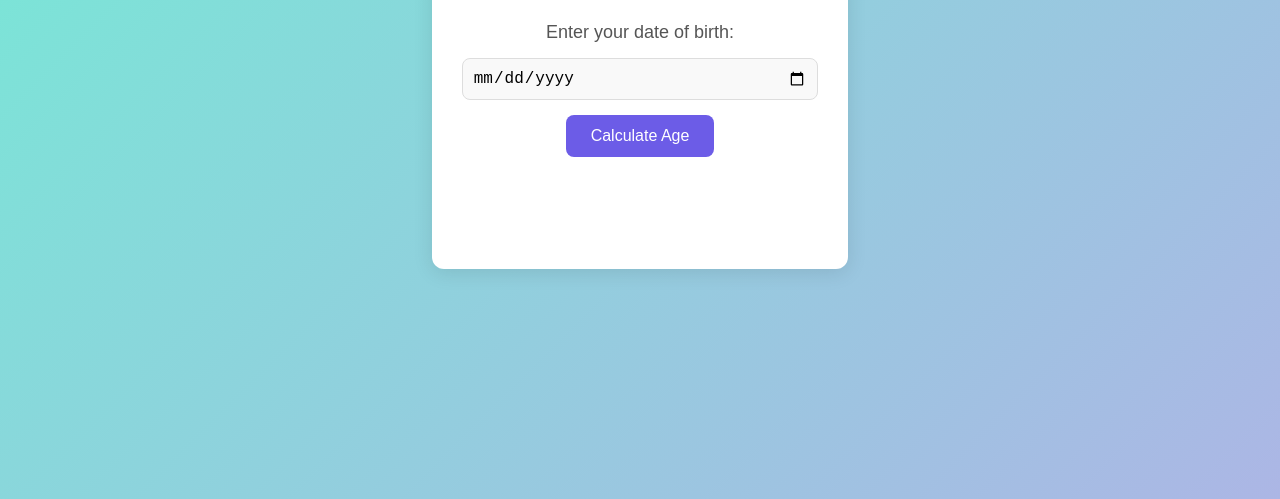
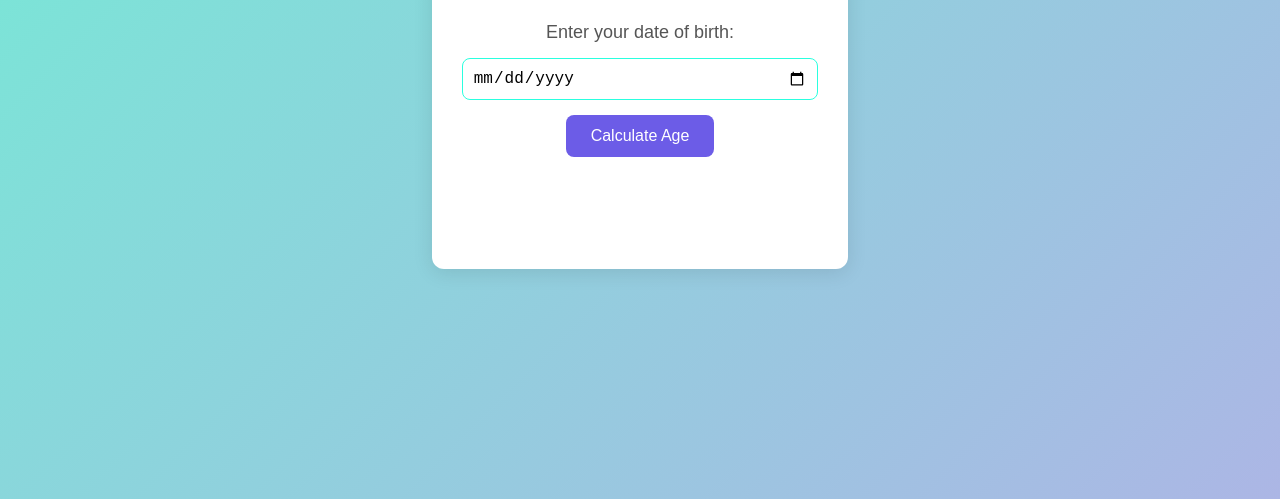
Before and after one commit to DHANASEKARAN2004/Age-calculator, a plain HTML site: page index.html in a window 1280 px wide. Shown: the part 301-800 px from the top of the page. Drawn offline with Linux system fonts and the light colour scheme.

Commit message:
Update style.css

```diff
--- a/style.css
+++ b/style.css
@@ -42,9 +42,9 @@ input[type="date"] {
     padding: 10px;
     width: 100%;
     border-radius: 8px;
-    border: 1px solid #ddd;
+    border: 1px solid #2affdf;
     font-size: 16px;
-    background-color: #f9f9f9; /* Light background for input */
+    background-color: #ffffff; /* Light background for input */
     transition: border-color 0.3s;
 }
 
```
